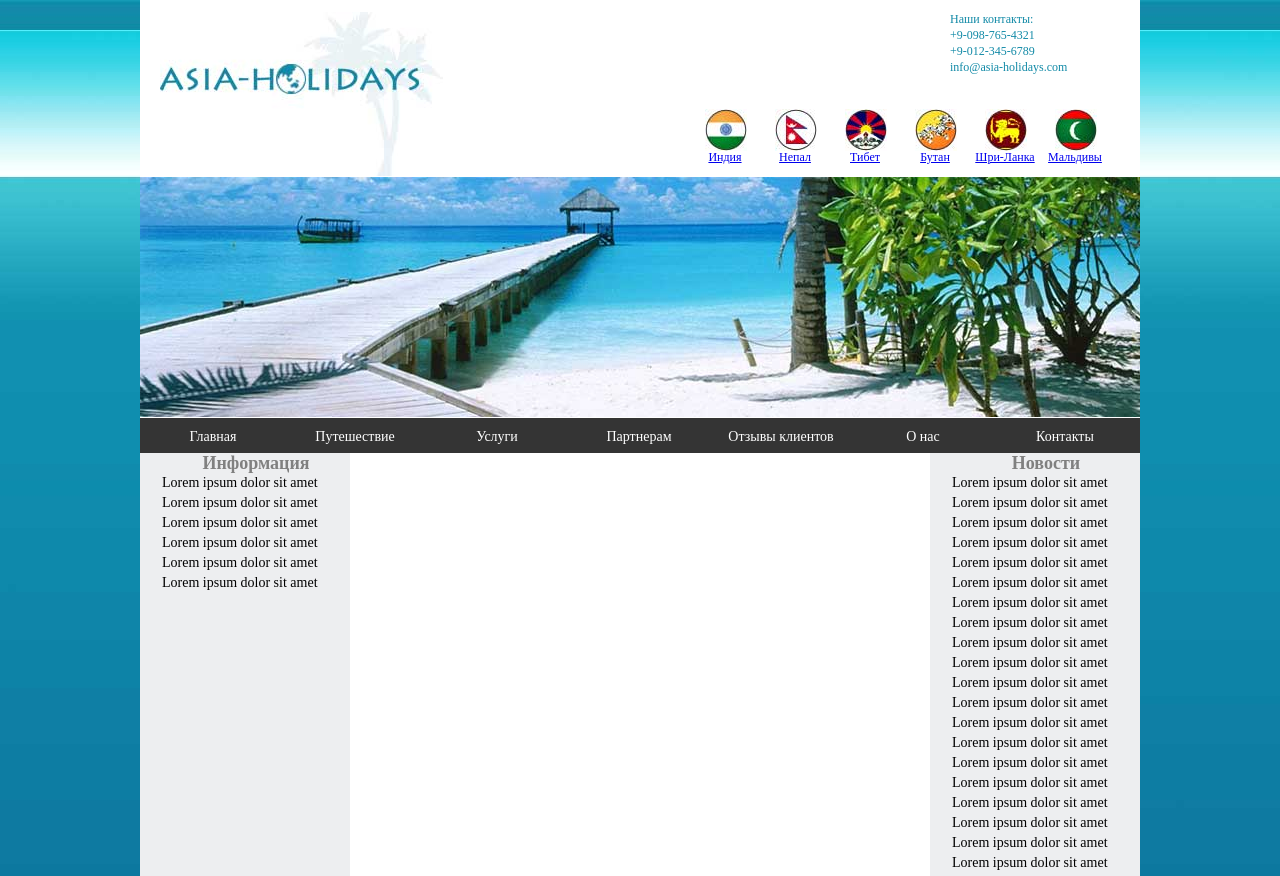
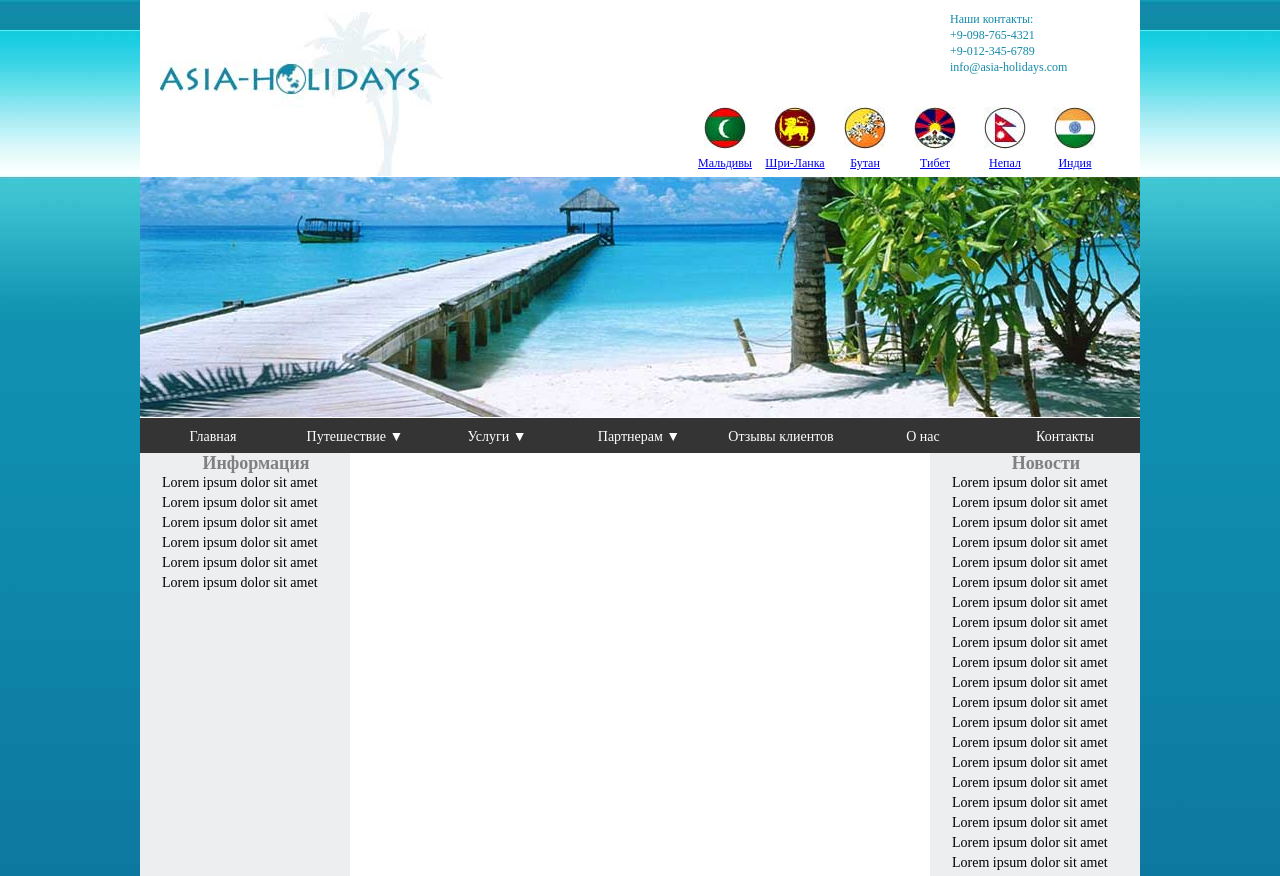
Before and after one commit to artem-zhukov/goit, a plain HTML site: page w4/index.html in a window 1280 px wide. Shown: the top 876 px of the page. Drawn offline with Linux system fonts and the light colour scheme.

Commit message:
fixed menu

```diff
--- a/w4/css/style.css
+++ b/w4/css/style.css
@@ -81,29 +81,50 @@
     font-weight: bold;
 }
 
-.footer p {
-    text-align: center;
-    color: white;
-    font-size: 12px;
-}
-
-.flags ul {
+.flags {
+    list-style: none;
     position: absolute;
-    margin-top: -130px;
+    margin-top: -120px;
     margin-left: 550px;
 }
 
 .flags li {
-    float: right;
-    list-style: none;
+    float: left;
+}
+
+.flags li a {
+    display: block;
     text-align: center;
+    background-position: center top;
+    background-repeat: no-repeat;
+    padding-top: 50px;
     font-size: 12px;
     width: 70px;
+    height: 20px;
 }
 
-.flags li img{
-    float: right;
-    margin-right: 13px;
+.flags .maldives a {
+    background-image: url(../img/maldives.jpg);
+}
+
+.flags .sri-lanka a {
+    background-image: url(../img/sri-lanka.jpg);
+}
+
+.flags .butan a {
+    background-image: url(../img/butan.jpg);
+}
+
+.flags .tibet a {
+    background-image: url(../img/tibet.jpg);
+}
+
+.flags .nepal a {
+    background-image: url(../img/nepal.jpg);
+}
+
+.flags .india a {
+    background-image: url(../img/india.jpg);
 }
 
 .header img {
--- a/w4/index.html
+++ b/w4/index.html
@@ -16,28 +16,42 @@
               <p>info@asia-holidays.com</p>
                <div class="flags">
                     <ul>
-                    <li><a href="#"><img src="img/maldives.jpg" width="42px" height="42px" alt="maldives">Мальдивы</a> </li>
-                    <li><a href="#"><img src="img/sri-lanka.jpg" width="42px" height="42px" alt="sri-lanka">Шри-Ланка</a> </li>
-                    <li><a href="#"><img src="img/butan.jpg" width="42px" height="42px" alt="butan">Бутан</a> </li>
-                    <li><a href="#"><img src="img/tibet.jpg" width="42px" height="42px" alt="tibet">Тибет</a> </li>
-                    <li><a href="#"><img src="img/nepal.jpg" width="42px" height="42px" alt="nepal">Непал</a> </li>
-                    <li><a href="#"><img src="img/india.jpg" width="42px" height="42px" alt="nepal">Индия</a> </li>
+                    <li class="maldives"><a href="#">Мальдивы</a> </li>
+                    <li class="sri-lanka"><a href="#">Шри-Ланка</a> </li>
+                    <li class="butan"><a href="#">Бутан</a> </li>
+                    <li class="tibet"><a href="#">Тибет</a></li>
+                    <li class="nepal"><a href="#">Непал</a></li>
+                    <li class="india"><a href="#">Индия</a></li>
                     </ul>
                 </div>
             </div>
         <img src="img/beach.jpg" alt="beach">
         <ul id="menu">
         <li>Главная</li>
-        <li>Путешествие
+        <li>Путешествие &#9660;
             <ul>
-            <li>Путешествие1</li>
-            <li>Путешествие2</li>
-            <li>Путешествие3</li>
-            <li>Путешествие4</li>
-            <li>Путешествие5</li>
+                <li>Путешествие 1</li>
+                <li>Путешествие 2</li>
+                <li>Путешествие 3</li>
+                <li>Путешествие 4</li>
+                <li>Путешествие 5</li>
             </ul></li>
-        <li>Услуги</li>
-        <li>Партнерам</li>
+        <li>Услуги &#9660;
+            <ul>
+                <li>Услуги 1</li>
+                <li>Услуги 2</li>
+                <li>Услуги 3</li>
+                <li>Услуги 4</li>
+                <li>Услуги 5</li>
+            </ul></li>
+        <li>Партнерам &#9660;
+            <ul>
+                <li>Партнерам 1</li>
+                <li>Партнерам 2</li>
+                <li>Партнерам 3</li>
+                <li>Партнерам 4</li>
+                <li>Партнерам 5</li>
+            </ul></li>
         <li>Отзывы клиентов</li>
         <li>О нас</li>
         <li>Контакты</li>
```
